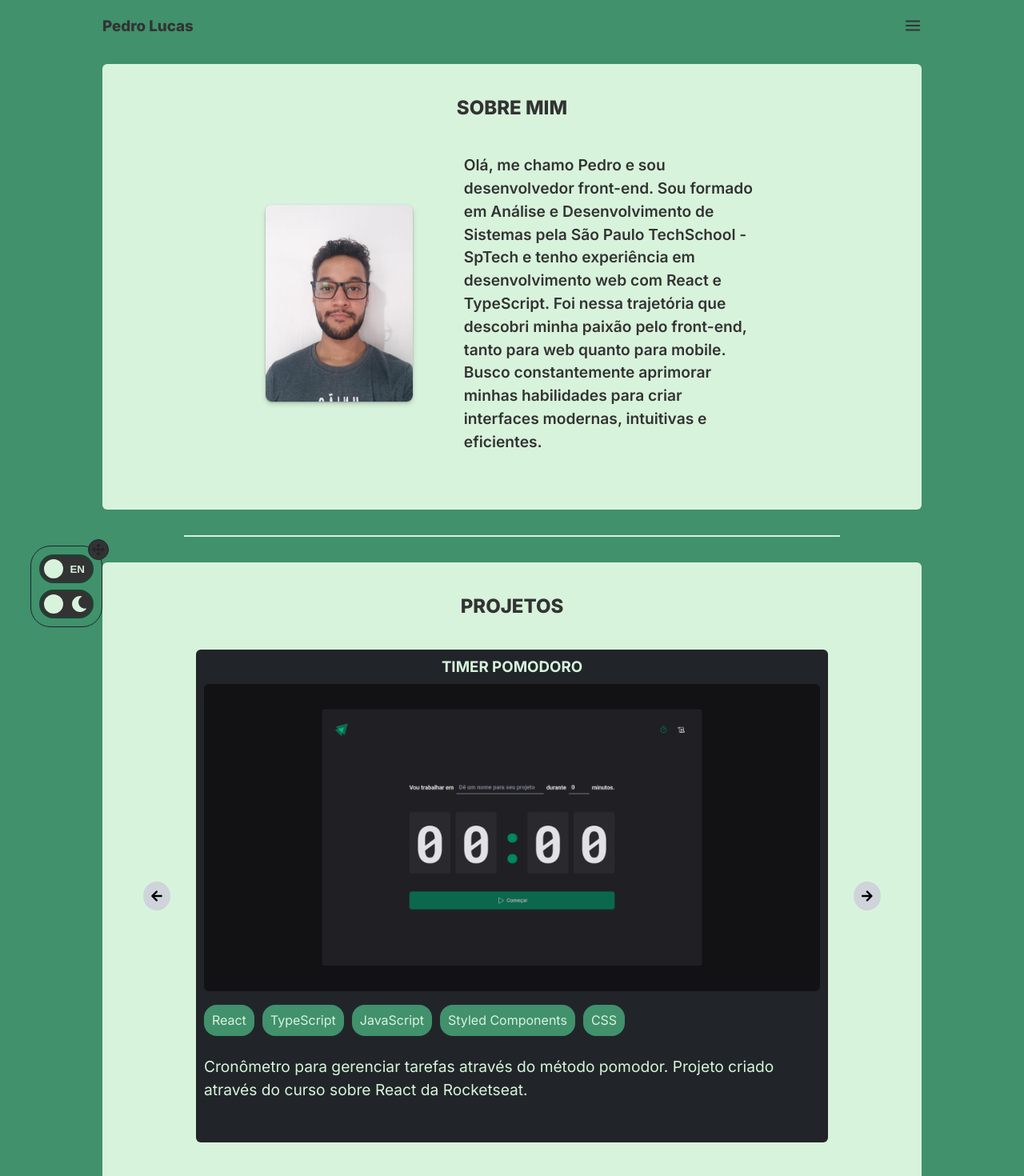
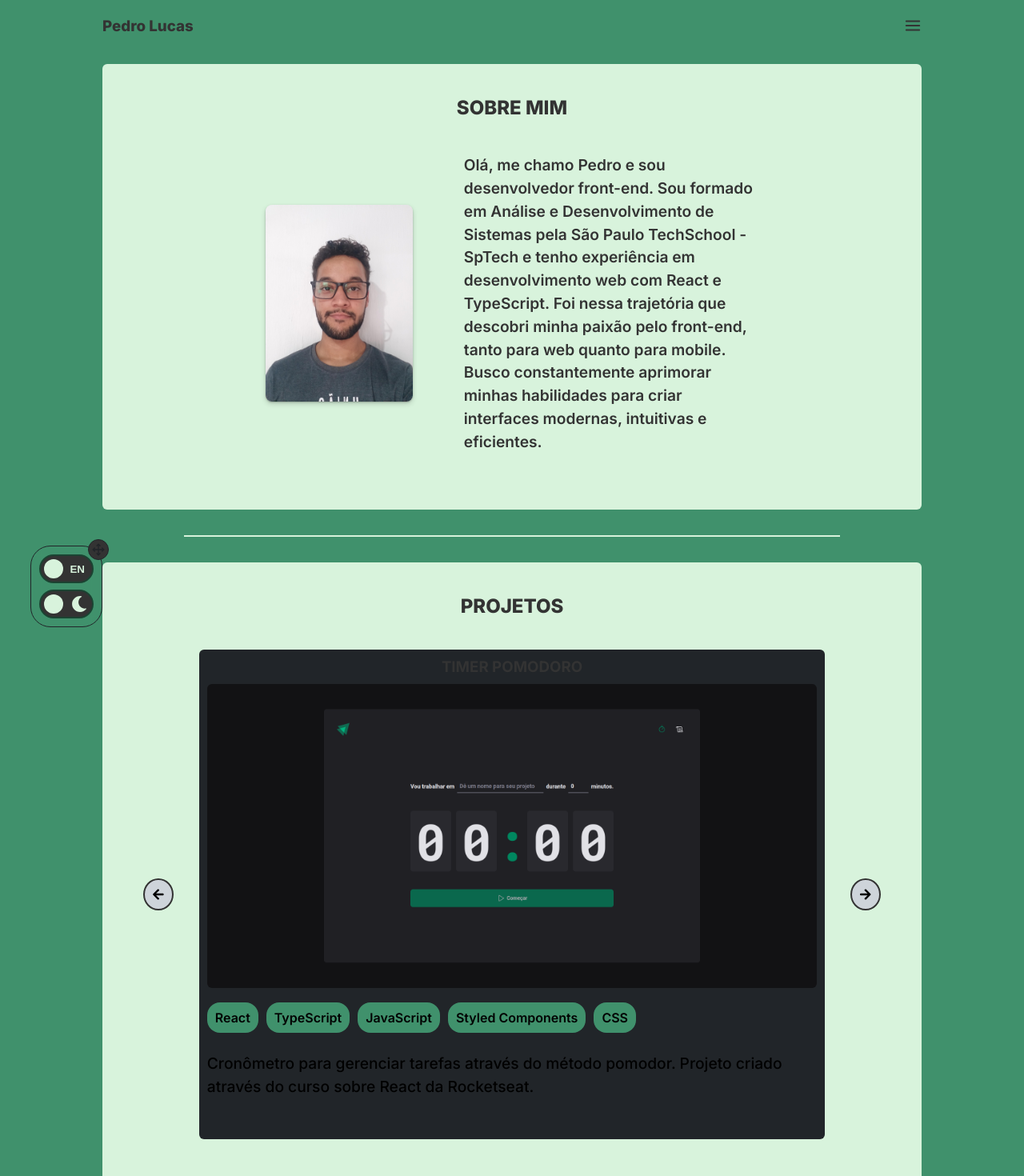
Before and after one commit to pedro-pl/portifolio, a React (Vite) app: page / in a window 1280 px wide. Shown: the top 1470 px of the page at 80% size. Built offline with nearby package versions, Linux system fonts and the light colour scheme.

Commit message:
fix: corrigindo estilo

```diff
--- a/src/pages/components/Carrousel/styles.ts
+++ b/src/pages/components/Carrousel/styles.ts
@@ -13,6 +13,7 @@ export const CarouselWrapper = styled.div`
         padding: 3px;
         border-radius: 50%;
         cursor: pointer;
+        border: 2px solid ${props => props.theme['text']};
     }
 
     @media (min-width: 600px){
@@ -64,14 +65,15 @@ export const ProjectCard = styled.div`
 
     h3 {
         margin: 0;
-        color: ${props => props.theme['text-light']};
+        color: ${props => props.theme['text-project']};
     }
 
     p {
         width: 100%;
         margin: 0;
         line-height: 1.2rem;
-        color: ${props => props.theme['text-light']};
+        color: ${props => props.theme['text-project']};
+        font-weight: 500;
     }
 
     @media (min-width: 1200px){
@@ -96,11 +98,13 @@ export const SkillsList = styled.div`
     }
 
     &::-webkit-scrollbar-track {
-        background: ${props => props.theme['text-light']};
+        background: ${props => props.theme['scroll-track']};
+        border-radius: 20px;
     }
 
     &::-webkit-scrollbar-thumb {
-        background: ${props => props.theme['background']};
+        background: ${props => props.theme['scroll-thumb']};
+        border-radius: 20px;
     }
 
     &::-webkit-scrollbar-thumb:hover {
@@ -111,13 +115,14 @@ export const SkillsList = styled.div`
 export const CardSkill = styled.div`
     padding: 5px 10px;
     background: ${props => props.theme['skill-background']};
-    color: ${props => props.theme['text-light']};
     border-radius: 16px;
     align-self: flex-start;
 
     p {
         font-size: 0.75rem;
         white-space: nowrap;
+        color: ${props => props.theme['text-skill']};
+        font-weight: 600;
     }
 
     @media (min-width:1200px){
--- a/src/pages/styles.ts
+++ b/src/pages/styles.ts
@@ -151,7 +151,7 @@ export const CardProject = styled.div`
 
     h3 {
         margin: 0;
-        color: ${props => props.theme['text-light']};
+        color: ${props => props.theme['text']};
     }
 
     img {
@@ -162,7 +162,7 @@ export const CardProject = styled.div`
     p {
         margin: 0;
         line-height: 1.2rem;
-        color: ${props => props.theme['text-light']};
+        color: ${props => props.theme['text']};
     }
 `
 
@@ -177,7 +177,7 @@ export const ContainerSkills = styled.div`
 export const CardSkill = styled.div`
     padding: 5px 10px;
     background: #40916C;
-    color: ${props => props.theme['text-light']};
+    color: ${props => props.theme['text']};
     border-radius: 12px;
     align-self: flex-start;
 
@@ -206,7 +206,7 @@ export const CardKnowledge = styled.div`
     }
 
     &::-webkit-scrollbar-track {
-        background: ${props => props.theme['text-light']};
+        background: ${props => props.theme['text']};
     }
 
     &::-webkit-scrollbar-thumb {
@@ -225,7 +225,7 @@ export const CardKnowledge = styled.div`
         flex-direction: column;
         align-items: center;
         justify-content: space-between;
-        background: ${props => props.theme['text-light']};
+        background: ${props => props.theme['text']};
         border-radius: 6px;
 
         svg {
@@ -234,7 +234,7 @@ export const CardKnowledge = styled.div`
 
         h4 {
             margin: 0.5rem 0 0 0;
-            color: ${props => props.theme['text-light']};
+            color: ${props => props.theme['text']};
             background: ${props => props.theme['sub-background']};
             border: 2px solid #333;
             width: 100%;
@@ -258,7 +258,7 @@ export const CardKnowledge = styled.div`
             flex-direction: column;
             align-items: center;
             justify-content: space-between;
-            background: ${props => props.theme['text-light']};
+            background: ${props => props.theme['text']};
             border-radius: 6px;
         }
     }
```
